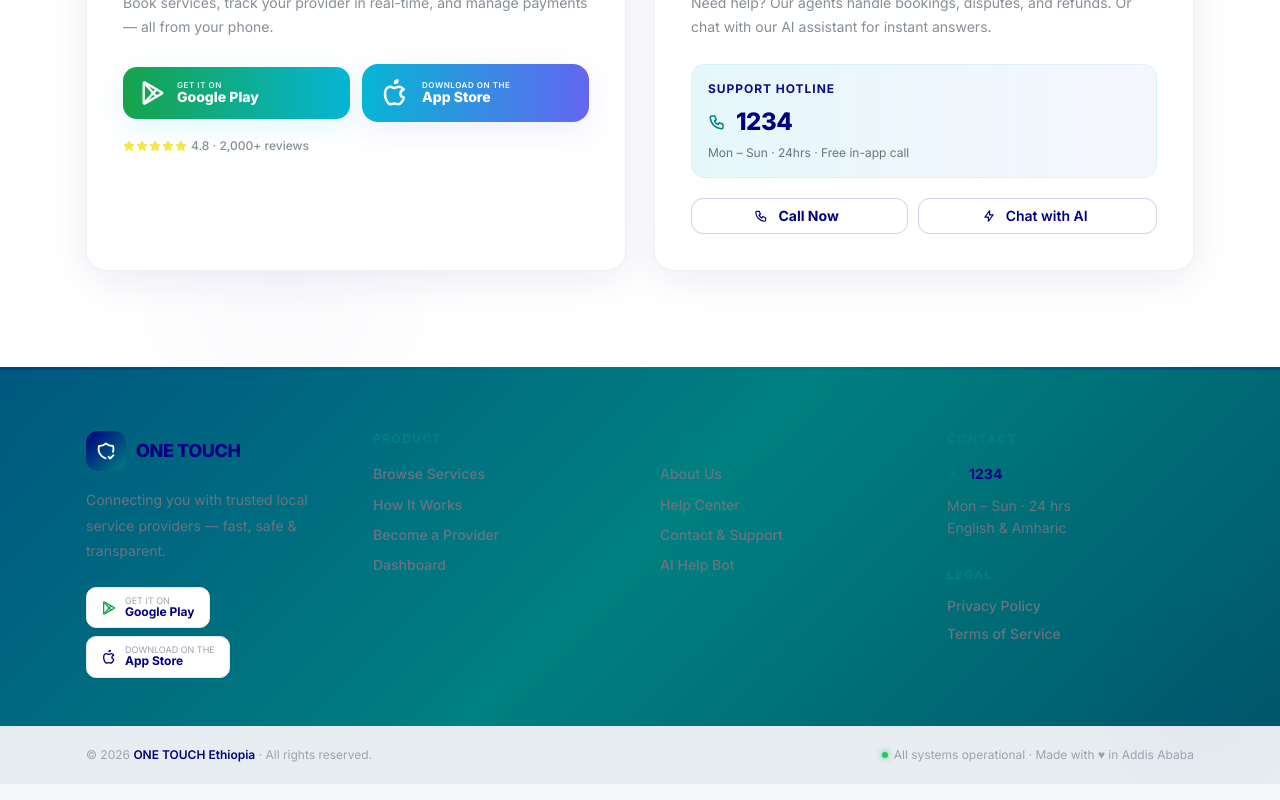
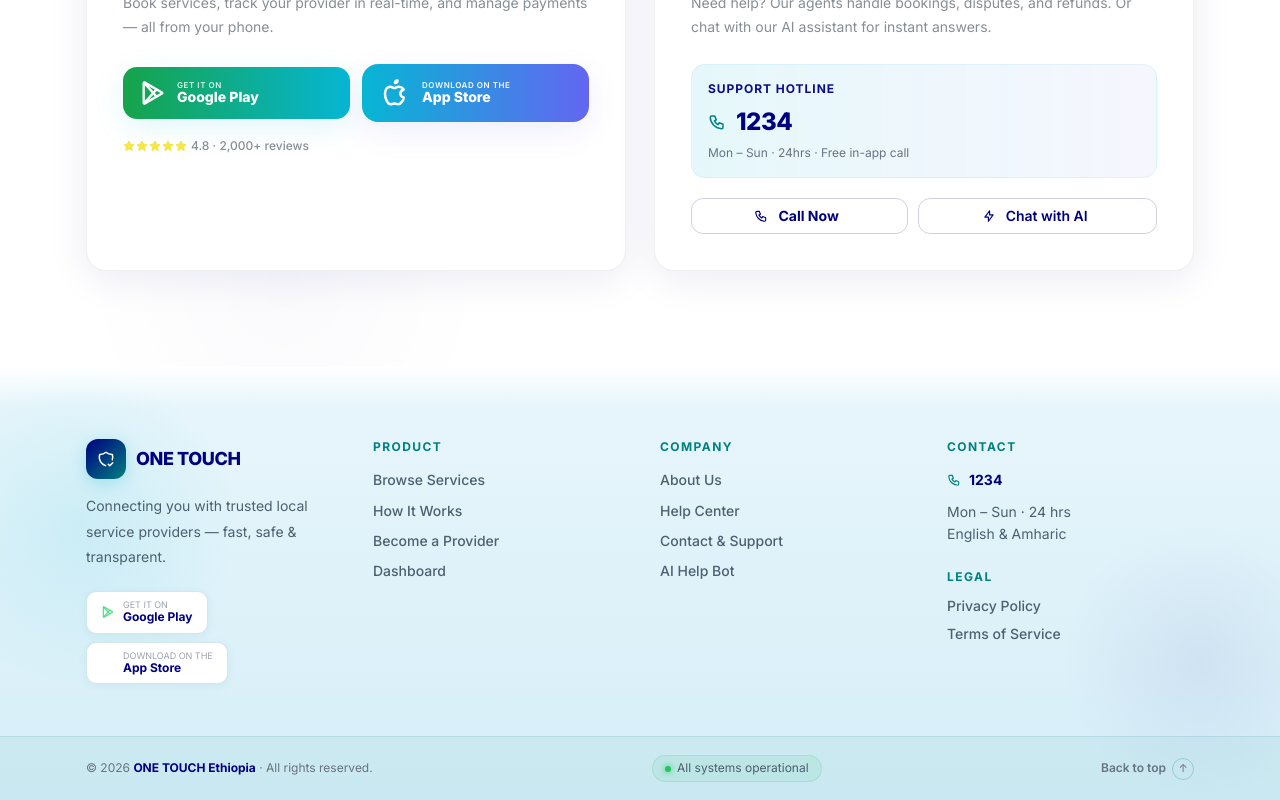
Before and after one commit to hedishafi/ONE-TOUCH, a React (Vite) app: page / in a window 1280 px wide. Shown: the part 3655-4455 px from the top of the page. Built offline with nearby package versions, Linux system fonts and the light colour scheme.

Commit message:
feat(landing): redesign footer section for improved aesthetics and user interaction

```diff
--- a/src/pages/Landing.tsx
+++ b/src/pages/Landing.tsx
@@ -742,63 +742,55 @@
           </Container>
         </Box>
 
-        {/* ── PREMIUM FOOTER ── */}
-        <Box style={{
-          background: `linear-gradient(135deg, #000080 0%, #004080 25%, #008080 50%, #004060 75%, #000080 100%)`,
-          backgroundSize: '300% 300%',
-          animation: 'gradientShift 10s ease infinite',
-          position: 'relative',
-          overflow: 'hidden',
-        }}>
+        {/* ── FOOTER ── */}
+        <Box style={{ background:'linear-gradient(180deg, #E8F6FB 0%, #D6EEF8 100%)', position:'relative', overflow:'hidden' }}>
 
-          {/* Decorative blobs */}
-          <Box style={{ position:'absolute', top:-80, left:-80, width:320, height:320, borderRadius:'50%', background:`radial-gradient(circle, ${COLORS.tealBlue}08 0%, transparent 70%)`, pointerEvents:'none' }} />
-          <Box style={{ position:'absolute', bottom:-60, right:-60, width:280, height:280, borderRadius:'50%', background:`radial-gradient(circle, ${COLORS.navyBlue}06 0%, transparent 70%)`, pointerEvents:'none' }} />
+          {/* Seamless blend from content above */}
+          <Box style={{ position:'absolute', top:0, left:0, right:0, height:40, background:'linear-gradient(180deg, #ffffff 0%, transparent 100%)', pointerEvents:'none', zIndex:0 }} />
 
-          {/* Accent top border */}
-          <Box style={{ position:'absolute', top:0, left:0, right:0, height:3, background:`linear-gradient(90deg, ${COLORS.navyBlue} 0%, ${COLORS.tealBlue} 50%, ${COLORS.navyBlue} 100%)`, opacity:0.25 }} />
+          {/* Subtle teal glow blobs */}
+          <Box style={{ position:'absolute', top:0, left:-80, width:320, height:320, borderRadius:'50%', background:`radial-gradient(circle, rgba(6,182,212,0.10) 0%, transparent 70%)`, pointerEvents:'none' }} />
+          <Box style={{ position:'absolute', bottom:0, right:-60, width:280, height:280, borderRadius:'50%', background:`radial-gradient(circle, rgba(0,0,137,0.06) 0%, transparent 70%)`, pointerEvents:'none' }} />
 
           {/* ── UPPER FOOTER ── */}
-          <Container size="lg" style={{ position:'relative', zIndex:1, paddingTop:64, paddingBottom:48 }}>
+          <Container size="lg" style={{ position:'relative', zIndex:1, paddingTop:72, paddingBottom:52 }}>
             <SimpleGrid cols={{ base:1, sm:2, md:4 }} spacing={40}>
 
               {/* Brand Column */}
               <Box>
-                <Group gap={10} mb={16}>
-                  <Box style={{ width:40, height:40, borderRadius:12, background:`linear-gradient(135deg,${COLORS.navyBlue},${COLORS.tealBlue})`, display:'flex', alignItems:'center', justifyContent:'center', boxShadow:`0 4px 16px ${COLORS.tealBlue}30` }}>
-                    <IconShieldCheck size={20} color="white" stroke={2.2} />
+                <Group gap={10} mb={14} align="center">
+                  <Box style={{ width:40, height:40, borderRadius:12, background:`linear-gradient(135deg,${COLORS.navyBlue},${COLORS.tealBlue})`, display:'flex', alignItems:'center', justifyContent:'center', boxShadow:`0 4px 16px rgba(6,182,212,0.25)` }}>
+                    <IconShieldCheck size={18} color="white" stroke={2} />
                   </Box>
                   <Text fw={900} size="lg" c={COLORS.navyBlue} style={{ letterSpacing:'-0.4px' }}>ONE TOUCH</Text>
                 </Group>
-                <Text size="sm" c="#6B7280" lh={1.8} mb={24}>
+                <Text size="sm" c="#4B6070" lh={1.8} mb={22}>
                   Connecting you with trusted local service providers — fast, safe & transparent.
                 </Text>
                 {/* App store mini badges */}
                 <Stack gap={8}>
-                  <Box
-                    onClick={() => {}}
-                    style={{ display:'flex', alignItems:'center', gap:8, background:'white', border:`1.5px solid #E5E7EB`, borderRadius:10, padding:'8px 14px', cursor:'pointer', transition:'all 0.2s', width:'fit-content', boxShadow:'0 1px 4px rgba(0,0,0,0.06)' }}
-                    onMouseEnter={e => { (e.currentTarget as HTMLElement).style.borderColor=COLORS.tealBlue; (e.currentTarget as HTMLElement).style.boxShadow=`0 4px 12px ${COLORS.tealBlue}20`; }}
-                    onMouseLeave={e => { (e.currentTarget as HTMLElement).style.borderColor='#E5E7EB'; (e.currentTarget as HTMLElement).style.boxShadow='0 1px 4px rgba(0,0,0,0.06)'; }}
-                  >
-                    <IconBrandGooglePlay size={16} color="#16a34a" />
-                    <Box><Text size="9px" c="#9CA3AF" lh={1}>GET IT ON</Text><Text size="xs" c={COLORS.navyBlue} fw={700} lh={1.2}>Google Play</Text></Box>
-                  </Box>
-                  <Box
-                    onClick={() => {}}
-                    style={{ display:'flex', alignItems:'center', gap:8, background:'white', border:`1.5px solid #E5E7EB`, borderRadius:10, padding:'8px 14px', cursor:'pointer', transition:'all 0.2s', width:'fit-content', boxShadow:'0 1px 4px rgba(0,0,0,0.06)' }}
-                    onMouseEnter={e => { (e.currentTarget as HTMLElement).style.borderColor=COLORS.tealBlue; (e.currentTarget as HTMLElement).style.boxShadow=`0 4px 12px ${COLORS.tealBlue}20`; }}
-                    onMouseLeave={e => { (e.currentTarget as HTMLElement).style.borderColor='#E5E7EB'; (e.currentTarget as HTMLElement).style.boxShadow='0 1px 4px rgba(0,0,0,0.06)'; }}
-                  >
-                    <IconBrandApple size={16} color={COLORS.navyBlue} />
-                    <Box><Text size="9px" c="#9CA3AF" lh={1}>DOWNLOAD ON THE</Text><Text size="xs" c={COLORS.navyBlue} fw={700} lh={1.2}>App Store</Text></Box>
-                  </Box>
+                  {[
+                    { icon: <IconBrandGooglePlay size={14} color="#4ade80" />, sub:'GET IT ON', label:'Google Play' },
+                    { icon: <IconBrandApple size={14} color="white" />, sub:'DOWNLOAD ON THE', label:'App Store' },
+                  ].map(b => (
+                    <Box key={b.label}
+                      style={{ display:'flex', alignItems:'center', gap:8, background:'white', border:`1.5px solid rgba(0,128,128,0.18)`, borderRadius:10, padding:'8px 14px', cursor:'pointer', transition:'all 0.2s', width:'fit-content', boxShadow:'0 2px 8px rgba(0,128,128,0.07)' }}
+                      onMouseEnter={e => { const el = e.currentTarget as HTMLElement; el.style.background='rgba(6,182,212,0.08)'; el.style.borderColor=COLORS.tealBlue; el.style.transform='translateY(-2px)'; el.style.boxShadow=`0 6px 16px rgba(6,182,212,0.14)`; }}
+                      onMouseLeave={e => { const el = e.currentTarget as HTMLElement; el.style.background='white'; el.style.borderColor='rgba(0,128,128,0.18)'; el.style.transform=''; el.style.boxShadow='0 2px 8px rgba(0,128,128,0.07)'; }}
+                    >
+                      {b.icon}
+                      <Box>
+                        <Text size="9px" c="#9CA3AF" lh={1}>{b.sub}</Text>
+                        <Text size="xs" c={COLORS.navyBlue} fw={700} lh={1.3}>{b.label}</Text>
+                      </Box>
+                    </Box>
+                  ))}
                 </Stack>
               </Box>
 
               {/* Product Column */}
               <Box>
-                <Text fw={700} size="xs" c={COLORS.tealBlue} mb={16} style={{ textTransform:'uppercase', letterSpacing:'0.12em' }}>Product</Text>
+                <Text fw={700} size="xs" c={COLORS.tealBlue} mb={14} style={{ textTransform:'uppercase', letterSpacing:'0.12em' }}>Product</Text>
                 <Stack gap={10}>
                   {[
                     { label: 'Browse Services', path: ROUTES.services },
@@ -806,11 +798,11 @@
                     { label: 'Become a Provider', path: ROUTES.signup },
                     { label: 'Dashboard', path: ROUTES.dashboard },
                   ].map(link => (
-                    <Text key={link.label} size="sm" c="#6B7280" fw={500}
+                    <Text key={link.label} size="sm" c="#4B6070" fw={500}
                       onClick={() => navigate(link.path)}
-                      style={{ cursor:'pointer', transition:'all 0.18s', display:'inline-flex', alignItems:'center', gap:4, width:'fit-content' }}
-                      onMouseEnter={e => { const el = e.currentTarget as HTMLElement; el.style.color=COLORS.navyBlue; el.style.paddingLeft='4px'; }}
-                      onMouseLeave={e => { const el = e.currentTarget as HTMLElement; el.style.color='#6B7280'; el.style.paddingLeft='0'; }}
+                      style={{ cursor:'pointer', transition:'all 0.15s', display:'inline-flex', alignItems:'center', gap:4, width:'fit-content' }}
+                      onMouseEnter={e => { const el = e.currentTarget as HTMLElement; el.style.color=COLORS.navyBlue; el.style.paddingLeft='5px'; }}
+                      onMouseLeave={e => { const el = e.currentTarget as HTMLElement; el.style.color='#4B6070'; el.style.paddingLeft='0'; }}
                     >{link.label}</Text>
                   ))}
                 </Stack>
@@ -818,7 +810,7 @@
 
               {/* Company Column */}
               <Box>
-                <Text fw={700} size="xs" c={COLORS.tealBlue} mb={16} style={{ textTransform:'uppercase', letterSpacing:'0.12em' }}>Company</Text>
+                <Text fw={700} size="xs" c={COLORS.tealBlue} mb={14} style={{ textTransform:'uppercase', letterSpacing:'0.12em' }}>Company</Text>
                 <Stack gap={10}>
                   {[
                     { label: 'About Us', path: ROUTES.about },
@@ -826,11 +818,11 @@
                     { label: 'Contact & Support', path: ROUTES.support },
                     { label: 'AI Help Bot', path: ROUTES.aiBot },
                   ].map(link => (
-                    <Text key={link.label} size="sm" c="#6B7280" fw={500}
+                    <Text key={link.label} size="sm" c="#4B6070" fw={500}
                       onClick={() => navigate(link.path)}
-                      style={{ cursor:'pointer', transition:'all 0.18s', display:'inline-flex', alignItems:'center', gap:4, width:'fit-content' }}
-                      onMouseEnter={e => { const el = e.currentTarget as HTMLElement; el.style.color=COLORS.navyBlue; el.style.paddingLeft='4px'; }}
-                      onMouseLeave={e => { const el = e.currentTarget as HTMLElement; el.style.color='#6B7280'; el.style.paddingLeft='0'; }}
+                      style={{ cursor:'pointer', transition:'all 0.15s', display:'inline-flex', alignItems:'center', gap:4, width:'fit-content' }}
+                      onMouseEnter={e => { const el = e.currentTarget as HTMLElement; el.style.color=COLORS.navyBlue; el.style.paddingLeft='5px'; }}
+                      onMouseLeave={e => { const el = e.currentTarget as HTMLElement; el.style.color='#4B6070'; el.style.paddingLeft='0'; }}
                     >{link.label}</Text>
                   ))}
                 </Stack>
@@ -838,25 +830,25 @@
 
               {/* Contact + Legal Column */}
               <Box>
-                <Text fw={700} size="xs" c={COLORS.tealBlue} mb={16} style={{ textTransform:'uppercase', letterSpacing:'0.12em' }}>Contact</Text>
-                <Stack gap={10} mb={28}>
+                <Text fw={700} size="xs" c={COLORS.tealBlue} mb={14} style={{ textTransform:'uppercase', letterSpacing:'0.12em' }}>Contact</Text>
+                <Stack gap={10} mb={24}>
                   <Group gap={8}>
                     <IconPhone size={14} color={COLORS.tealBlue} />
                     <Text size="sm" c={COLORS.navyBlue} fw={700}>1234</Text>
                   </Group>
-                  <Text size="sm" c="#6B7280" lh={1.6}>Mon – Sun · 24 hrs<br />English & Amharic</Text>
+                  <Text size="sm" c="#4B6070" lh={1.6}>Mon – Sun · 24 hrs<br />English & Amharic</Text>
                 </Stack>
-                <Text fw={700} size="xs" c={COLORS.tealBlue} mb={12} style={{ textTransform:'uppercase', letterSpacing:'0.12em' }}>Legal</Text>
+                <Text fw={700} size="xs" c={COLORS.tealBlue} mb={10} style={{ textTransform:'uppercase', letterSpacing:'0.12em' }}>Legal</Text>
                 <Stack gap={8}>
                   {[
                     { label: 'Privacy Policy', path: ROUTES.privacyPolicy },
                     { label: 'Terms of Service', path: ROUTES.termsOfService },
                   ].map(link => (
-                    <Text key={link.label} size="sm" c="#6B7280" fw={500}
+                    <Text key={link.label} size="sm" c="#4B6070" fw={500}
                       onClick={() => navigate(link.path)}
-                      style={{ cursor:'pointer', transition:'all 0.18s', width:'fit-content' }}
+                      style={{ cursor:'pointer', transition:'all 0.15s', width:'fit-content' }}
                       onMouseEnter={e => { (e.currentTarget as HTMLElement).style.color=COLORS.navyBlue; }}
-                      onMouseLeave={e => { (e.currentTarget as HTMLElement).style.color='#6B7280'; }}
+                      onMouseLeave={e => { (e.currentTarget as HTMLElement).style.color='#4B6070'; }}
                     >{link.label}</Text>
                   ))}
                 </Stack>
@@ -865,17 +857,43 @@
             </SimpleGrid>
           </Container>
 
-          {/* ── BOTTOM BAR ── */}
-          <Box style={{ borderTop:'1px solid #E5E7EB', background:'#E8EDF2' }}>
-            <Container size="lg" style={{ position:'relative', zIndex:1 }}>
-              <Group justify="space-between" align="center" wrap="wrap" gap="md" py={20}>
-                <Text size="xs" c="#9CA3AF">
-                  © 2026 <Text component="span" c={COLORS.navyBlue} fw={600}>ONE TOUCH Ethiopia</Text> · All rights reserved.
+          {/* ── INTERACTIVE BOTTOM BAR ── */}
+          <Box style={{ borderTop:'1px solid rgba(0,128,128,0.12)', background:'rgba(0,128,128,0.06)' }}>
+            <Container size="lg">
+              <Group justify="space-between" align="center" wrap="wrap" gap="md" py={18}>
+
+                {/* Left: copyright */}
+                <Text size="xs" c="#6B7280">
+                  © 2026{' '}
+                  <Text component="span" c={COLORS.navyBlue} fw={700}
+                    style={{ cursor:'pointer' }}
+                    onClick={() => navigate('/')}
+                    onMouseEnter={e => ((e.currentTarget as HTMLElement).style.color=COLORS.tealBlue)}
+                    onMouseLeave={e => ((e.currentTarget as HTMLElement).style.color=COLORS.navyBlue)}
+                  >ONE TOUCH Ethiopia</Text>
+                  {' '}· All rights reserved.
                 </Text>
-                <Group gap={6}>
+
+                {/* Centre: status pill */}
+                <Group gap={6}
+                  style={{ cursor:'default', background:'rgba(34,197,94,0.08)', border:'1px solid rgba(34,197,94,0.18)', borderRadius:20, padding:'4px 12px' }}>
                   <Box style={{ width:6, height:6, borderRadius:'50%', background:'#22c55e', boxShadow:'0 0 6px #22c55e' }} />
-                  <Text size="xs" c="#9CA3AF">All systems operational · Made with ♥ in Addis Ababa</Text>
+                  <Text size="xs" c="#4B6070">All systems operational</Text>
                 </Group>
+
+                {/* Right: back to top */}
+                <Box
+                  style={{ display:'flex', alignItems:'center', gap:6, cursor:'pointer', transition:'all 0.18s', color:'#6B7280' }}
+                  onClick={() => window.scrollTo({ top:0, behavior:'smooth' })}
+                  onMouseEnter={e => { const el = e.currentTarget as HTMLElement; el.style.color=COLORS.navyBlue; el.style.transform='translateY(-2px)'; }}
+                  onMouseLeave={e => { const el = e.currentTarget as HTMLElement; el.style.color='#6B7280'; el.style.transform=''; }}
+                >
+                  <Text size="xs" fw={600} style={{ color:'inherit' }}>Back to top</Text>
+                  <Box style={{ width:22, height:22, borderRadius:'50%', border:`1px solid rgba(0,128,128,0.25)`, display:'flex', alignItems:'center', justifyContent:'center', transition:'all 0.18s' }}>
+                    <Text style={{ color:'inherit', lineHeight:1, fontSize:11 }}>↑</Text>
+                  </Box>
+                </Box>
+
               </Group>
             </Container>
           </Box>
```
